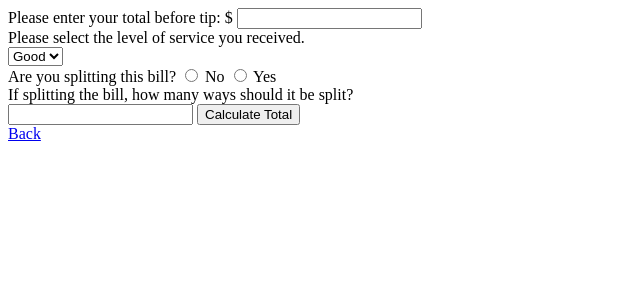
After one commit to aaronkyl/digital-crafts-html-css-exercises, a Python web app: template forms/myapp/templates/tip-calculator.html in a window 1280 px wide. The commit adds this page. Shown: the top 300 px of the page, without its empty margins (0-640 px from the left). Run offline with Jinja, Linux system fonts and the light colour scheme; the template is opened without the code that fills it, so the values that code supplies are empty.

Commit message:
forms practice

```diff
--- a/forms/myapp/templates/c-to-f.html
+++ b/forms/myapp/templates/c-to-f.html
@@ -1,7 +1,7 @@
 {% extends "base.html" %}
 
 {% block main %}
-    {% if celsius %}
+    {% if celsius is defined %}
     <h3>{{ celsius }} degrees Celsius is {{ fahrenheit }} degrees Fahrenheit</h3>
     {% endif %}
     <form action="/c-to-f" method="get">
--- /dev/null
+++ b/forms/myapp/templates/how-many-coins.html
@@ -0,0 +1,5 @@
+{% extends "base.html" %}
+
+{% block main %}
+
+{% endblock %}
--- /dev/null
+++ b/forms/myapp/templates/tip-calculator.html
@@ -0,0 +1,26 @@
+{% extends "base.html" %}
+
+{% block main %}
+    <form action="/tip-calculator" method="post">
+        Please enter your total before tip: $
+        <input name="total" type="number" step="0.01" required><br>
+        Please select the level of service you received.<br>
+        <select name="service_level">
+            <option value="good">Good</option>
+            <option value="fair">Fair</option>
+            <option value="bad">Bad</option>
+        </select><br>
+        Are you splitting this bill?
+        <input type="radio" name="split" id="split0" value="0" required>
+        <label for="split1">No</label>
+        <input type="radio" name="split" id="split1" value="1" required>
+        <label for="split1">Yes</label><br>
+        If splitting the bill, how many ways should it be split?<br>
+        <input name="split_no" type="number">
+        <button type="submit">Calculate Total</button>
+    </form>
+    {% if total is defined %}
+        <h3>The total with tip {% if split %}per person{% endif %} is ${{ total }}</h3>
+    {% endif %}
+    <a href="/">Back</a>
+{% endblock %}
--- a/forms/myapp/templates/work-or-sleep-in.html
+++ b/forms/myapp/templates/work-or-sleep-in.html
@@ -17,4 +17,5 @@
         </select>
         <button type="submit">Submit</button>
     </form>
+    <a href="/">Back</a>
 {% endblock %}
```
Also changed, not shown: forms/app.py (+35 -0 lines).
